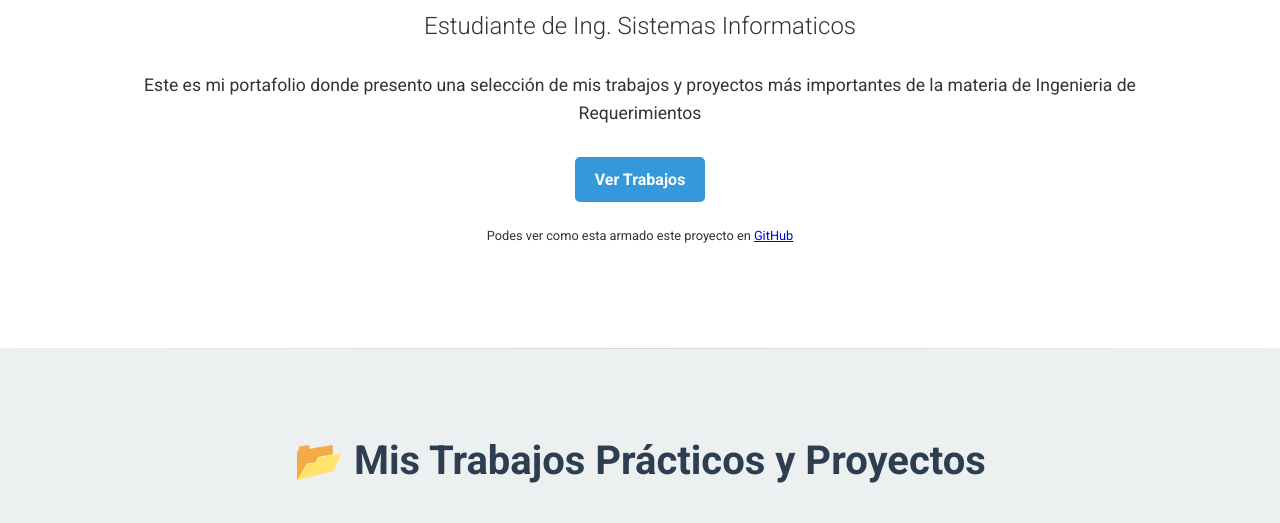
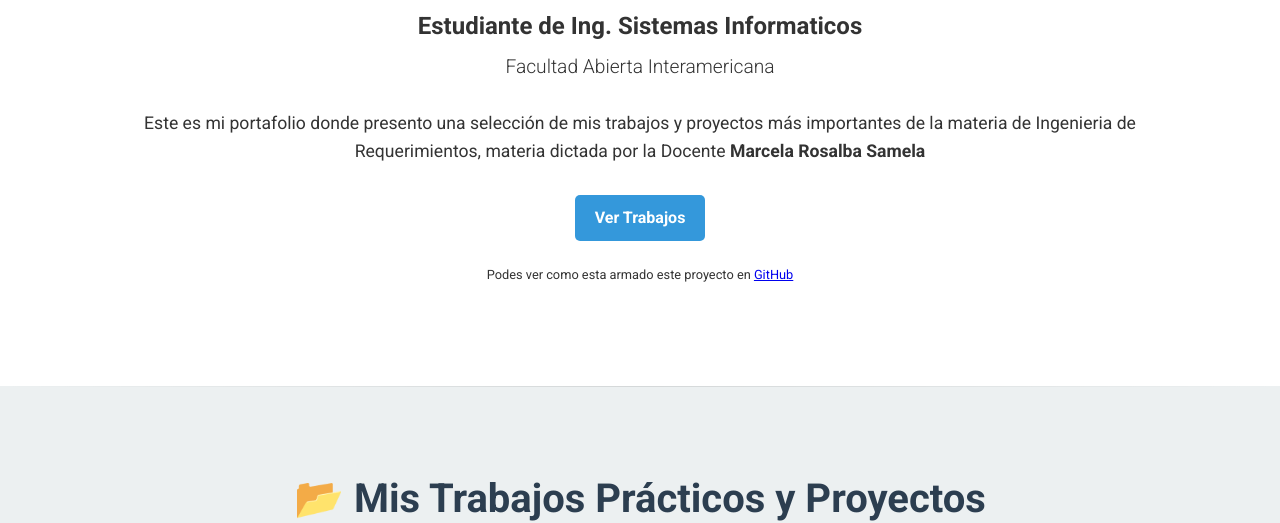
Before and after one commit to agusss8/PortfolioFacultadIngReq, a plain HTML site: page index.html in a window 1280 px wide. Shown: the part 301-824 px from the top of the page. Drawn offline with Linux system fonts and the light colour scheme.

Commit message:
ultimos detalles

```diff
--- a/index.html
+++ b/index.html
@@ -24,10 +24,12 @@
         <div class="container">
             <h2>Agustin Veron</h2>
             <p class="tagline">
-                Estudiante de Ing. Sistemas Informaticos
+                Estudiante de Ing. Sistemas Informaticos <br>
+                <span class="tagline2">Facultad Abierta Interamericana</span>
             </p>
+
             <p>
-                Este es mi portafolio donde presento una selección de mis trabajos y proyectos más importantes de la materia de Ingenieria de Requerimientos <br>
+                Este es mi portafolio donde presento una selección de mis trabajos y proyectos más importantes de la materia de Ingenieria de Requerimientos, materia dictada por la Docente <span class="tagline3">Marcela Rosalba Samela</span><br>
             </p>
             <a href="#trabajos" class="button">Ver Trabajos</a>
         </div>
@@ -47,7 +49,7 @@
 
                     <p class="descripcion">
                        Actividad grupal en la que habia que completar un cuadro comparando el software con objetos y proyectos tangibles e intangibles, tambien seleccionar 2 cualidades del software que un sistema que nosotros elijamos tenga.
-                       <br><span class="integrantes-text">Integrantes:(Agustin Veron-Facundo Venezia-Juan Ignacio Diaz-Martin Lopez-Santno Mangiante)</span>
+                       <br><span class="integrantes-text">Integrantes:(Agustin Veron-Facundo Venezia-Juan Ignacio Diaz-Martin Lopez-Santino Mangiante)</span>
 
 
                     </p>
@@ -91,7 +93,7 @@
 
                     <p class="descripcion">
                         Preguntas en grupo para responder en la plataforma sobre los requerimientos en el ciclo de vida.
-                        <br><span class="integrantes-text">Integrantes:(Agustin Veron-Facundo Venezia-Juan Ignacio Diaz-Martin Lopez-Santno Mangiante)</span>
+                        <br><span class="integrantes-text">Integrantes:(Agustin Veron-Facundo Venezia-Juan Ignacio Diaz-Martin Lopez-Santino Mangiante)</span>
                     </p>
 
                     <img
@@ -113,7 +115,7 @@
 
                     <p class="descripcion">
                         Desarrollo en grupo de un enunciado que sirve como caso de estudio para llevar a cabo las entregas de las consignas solicitadas.
-                         <br><span class="integrantes-text">Integrantes:(Agustin Veron-Facundo Venezia-Juan Ignacio Diaz-Martin Lopez-Santno Mangiante)</span>
+                         <br><span class="integrantes-text">Integrantes:(Agustin Veron-Facundo Venezia-Juan Ignacio Diaz-Martin Lopez-Santino Mangiante)</span>
                     </p>
                     <img
                         src="TrabajosPracticosIMG/TP4.png"
@@ -134,7 +136,7 @@
 
                     <p class="descripcion">
                        Ejercitacion obligatoria grupal en el que identificamos requisitos funcionales y no funcionales, y detectar ambiguedades de un requerimiento.
-                         <br><span class="integrantes-text">Integrantes:(Agustin Veron-Facundo Venezia-Juan Ignacio Diaz-Martin Lopez-Santno Mangiante)</span>
+                         <br><span class="integrantes-text">Integrantes:(Agustin Veron-Facundo Venezia-Juan Ignacio Diaz-Martin Lopez-Santino Mangiante)</span>
                     </p>
                     <img
                         src="TrabajosPracticosIMG/TP5.png"
@@ -154,7 +156,7 @@
 
                     <p class="descripcion">
                        Ejercitacion grupal de elicitacion y especificacion de requerimientos de un sistema de turnos en una institucion de salud.
-                         <br><span class="integrantes-text">Integrantes:(Agustin Veron-Facundo Venezia-Juan Ignacio Diaz-Martin Lopez-Santno Mangiante)</span>
+                         <br><span class="integrantes-text">Integrantes:(Agustin Veron-Facundo Venezia-Juan Ignacio Diaz-Martin Lopez-Santino Mangiante)</span>
                     </p>
                     <img
                         src="TrabajosPracticosIMG/TP6.png"
@@ -230,7 +232,7 @@
 
                     <p class="descripcion">
                        Especificación de Requisitos Funcionales y No Funcionales aplicando el estándar IEEE. Se modelo el sistema mediante Casos de Uso, Historias de Usuario y Escenarios basados en el TP grupal
-                       <br><span class="integrantes-text">Integrantes:(Agustin Veron-Facundo Venezia-Juan Ignacio Diaz-Martin Lopez-Santno Mangiante)</span>
+                       <br><span class="integrantes-text">Integrantes:(Agustin Veron-Facundo Venezia-Juan Ignacio Diaz-Martin Lopez-Santino Mangiante)</span>
 
 
                     </p>
--- a/styles.css
+++ b/styles.css
@@ -79,7 +79,15 @@ header nav ul li a:hover {
 .hero .tagline {
     font-size: 1.5em;
     margin-bottom: 25px;
+    font-weight: bold;
+}
+.hero .tagline2 {
+    font-size: 0.8em;
+    margin-bottom: 25px;
     font-weight: 300;
+}
+.hero .tagline3 {
+    font-weight: bold;
 }
 
 .hero p {
```
